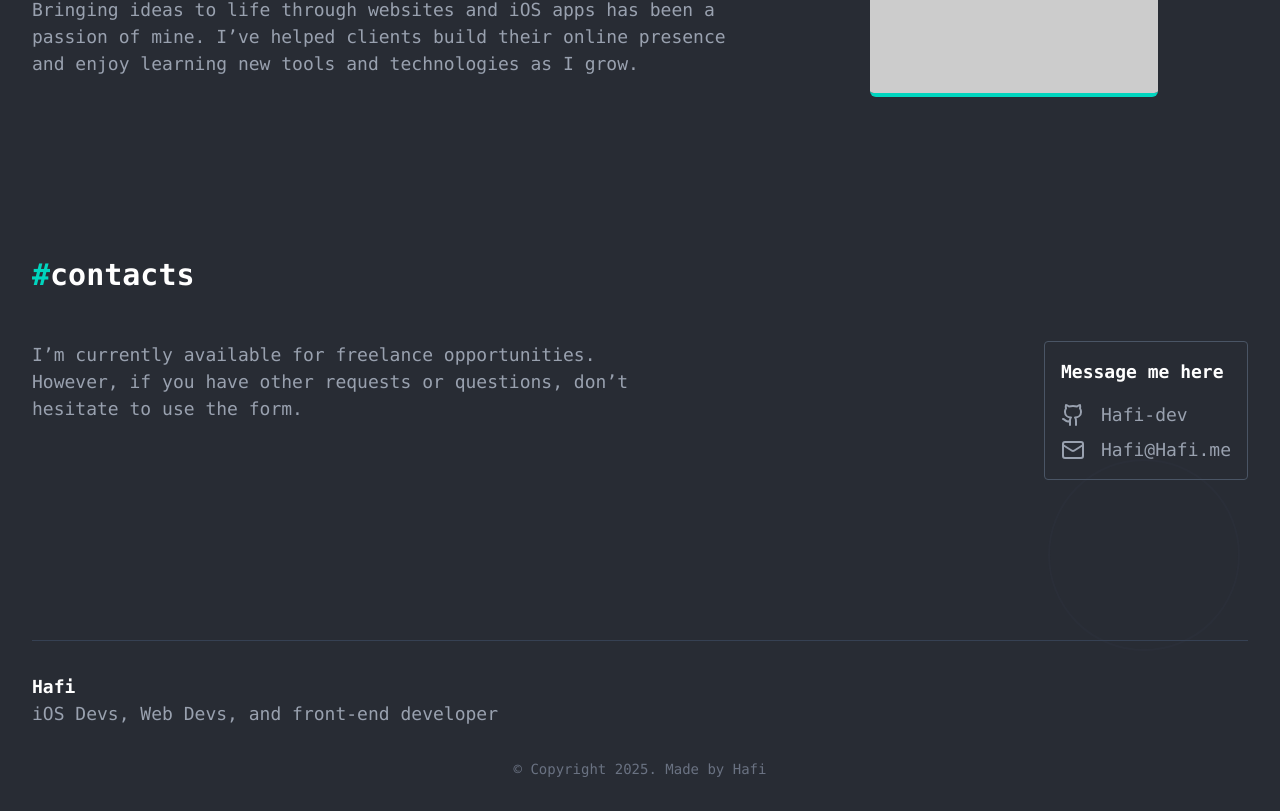
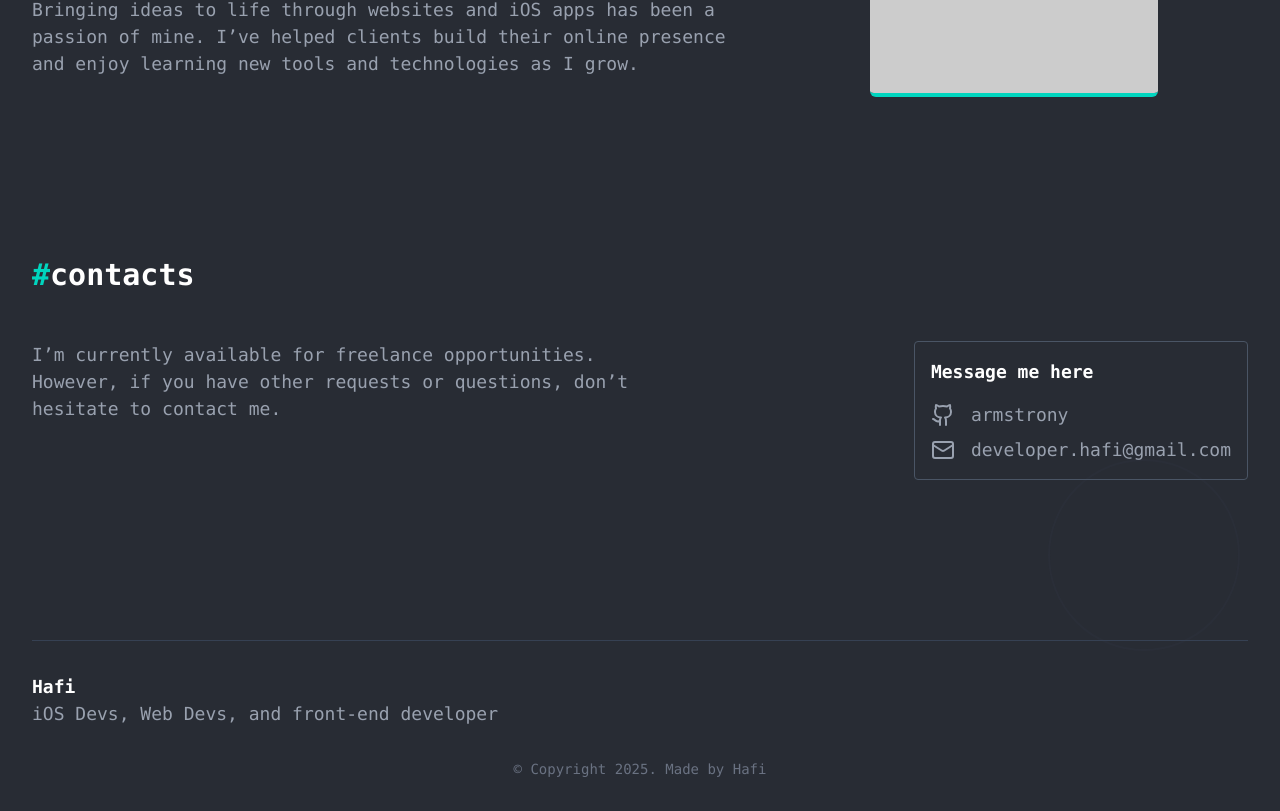
Before and after one commit to armstrony/armstrony.github.io, a React (Vite) app: page / in a window 1280 px wide. Shown: the part 3763-4574 px from the top of the page. Built offline with nearby package versions, Linux system fonts and the light colour scheme.

Commit message:
rewording contact section

```diff
--- a/src/components/ContactSection.tsx
+++ b/src/components/ContactSection.tsx
@@ -9,17 +9,17 @@ const ContactSection = () => {
       <div className="flex flex-col md:flex-row justify-between items-start gap-8">
         <p className="text-gray-400 md:w-1/2">
           I’m currently available for freelance opportunities. However, if you
-          have other requests or questions, don’t hesitate to use the form.
+          have other requests or questions, don’t hesitate to contact me.
         </p>
         <div className="border border-gray-600 p-4 rounded-sm w-full md:w-auto">
           <h3 className="text-white font-semibold mb-4">Message me here</h3>
           <div className="flex items-center gap-4 mb-2">
             <Github size={24} className="text-gray-400" />
-            <span className="text-gray-400">Hafi-dev</span>
+            <span className="text-gray-400">armstrony</span>
           </div>
           <div className="flex items-center gap-4">
             <Mail size={24} className="text-gray-400" />
-            <span className="text-gray-400">Hafi@Hafi.me</span>
+            <span className="text-gray-400">developer.hafi@gmail.com</span>
           </div>
         </div>
       </div>
```
